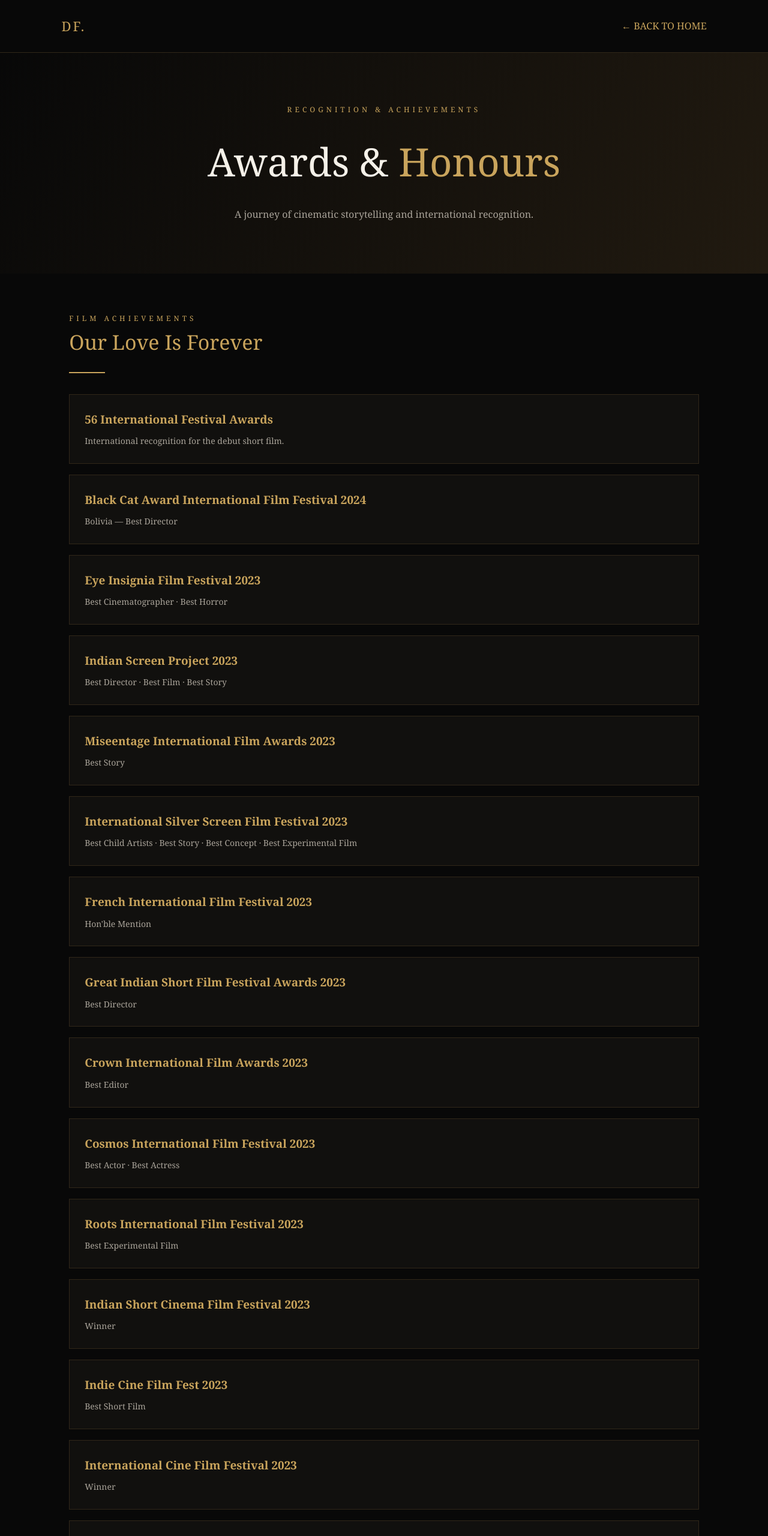
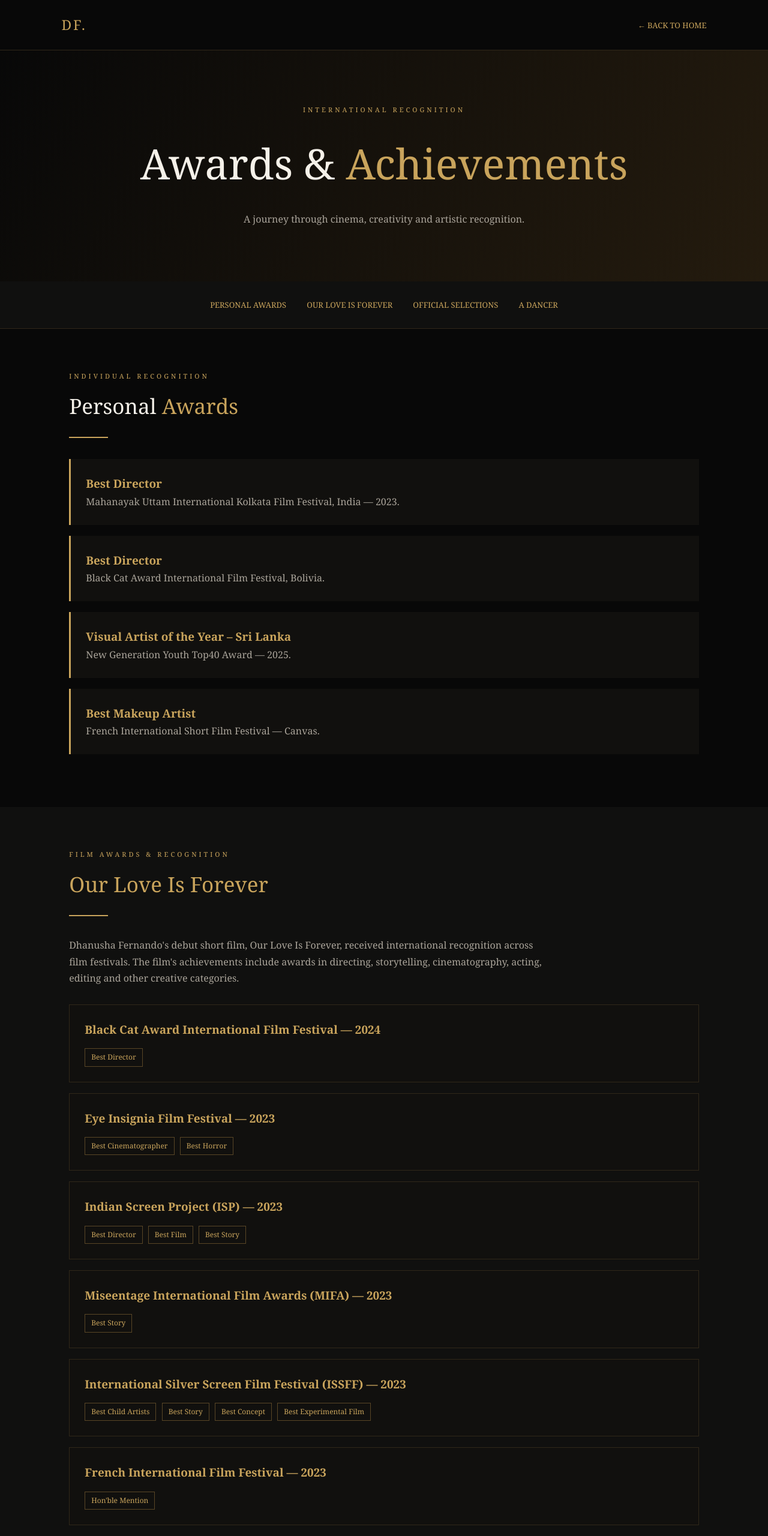
Before and after one commit to dhanushafernando/dhanushafernando.github.io, a plain HTML site: page awards.html in a window 1280 px wide. Shown: the top 2560 px of the page at 60% size. Drawn offline with Linux system fonts and the light colour scheme.

Commit message:
Revise awards page layout and content
Updated awards and achievements sections, modified styles, and added navigation links.

```diff
--- a/awards.html
+++ b/awards.html
@@ -3,6 +3,7 @@
 <head>
 <meta charset="UTF-8">
 <meta name="viewport" content="width=device-width, initial-scale=1.0">
+
 <title>Awards & Achievements | Dhanusha Fernando</title>
 
 <style>
@@ -12,6 +13,8 @@
     box-sizing: border-box;
 }
 
+html { scroll-behavior: smooth; }
+
 body {
     background: #080808;
     color: #f5f1e9;
@@ -20,38 +23,41 @@ body {
 }
 
 header {
-    padding: 25px 8%;
-    border-bottom: 1px solid #302719;
+    padding: 22px 8%;
     display: flex;
     justify-content: space-between;
     align-items: center;
+    border-bottom: 1px solid #302719;
+    background: #080808;
 }
 
 .logo {
     color: #c9a45c;
-    font-size: 22px;
+    font-size: 23px;
     letter-spacing: 3px;
 }
 
 header a {
     color: #c9a45c;
     text-decoration: none;
+    font-size: 13px;
 }
 
 .hero {
     text-align: center;
-    padding: 85px 20px;
-    background: linear-gradient(120deg, #080808, #211a10);
+    padding: 90px 20px;
+    background: linear-gradient(120deg, #080808, #241b0e);
 }
 
 .label {
     color: #c9a45c;
-    letter-spacing: 5px;
-    font-size: 12px;
+    letter-spacing: 4px;
+    font-size: 11px;
+    text-transform: uppercase;
 }
 
 h1 {
-    font-size: clamp(38px, 7vw, 65px);
+    font-size: clamp(40px, 7vw, 70px);
     font-weight: normal;
     margin: 20px 0;
 }
@@ -64,51 +70,101 @@ h1 span, h2 span {
     color: #aaa49a;
 }
 
+nav {
+    padding: 20px 8%;
+    text-align: center;
+    background: #10100f;
+    border-bottom: 1px solid #302719;
+}
+
+nav a {
+    color: #c9a45c;
+    text-decoration: none;
+    margin: 8px 15px;
+    font-size: 13px;
+    display: inline-block;
+}
+
 section {
-    padding: 65px 9%;
+    padding: 70px 9%;
 }
 
 h2 {
-    font-size: 34px;
+    font-size: 35px;
     font-weight: normal;
-    margin-bottom: 10px;
+    margin: 10px 0;
 }
 
 .line {
-    width: 60px;
+    width: 65px;
     height: 2px;
     background: #c9a45c;
-    margin: 20px 0 35px;
+    margin: 22px 0 35px;
 }
 
-.award {
+.intro {
+    color: #aaa49a;
+    max-width: 800px;
+    margin-bottom: 30px;
+}
+
+.festival {
     background: #11100e;
     border: 1px solid #302719;
     padding: 25px;
     margin-bottom: 18px;
+    transition: .3s;
 }
 
-.award h3 {
+.festival:hover {
+    border-color: #c9a45c;
+}
+
+.festival h3 {
     color: #c9a45c;
     font-size: 19px;
-    margin-bottom: 8px;
+    margin-bottom: 10px;
 }
 
-.award p {
-    color: #aaa49a;
+.festival p {
+    color: #d0c9bb;
     font-size: 14px;
 }
 
-.category {
+.tag {
+    display: inline-block;
     color: #c9a45c;
-    font-size: 11px;
-    letter-spacing: 2px;
-    text-transform: uppercase;
+    border: 1px solid #594626;
+    padding: 4px 10px;
+    margin: 5px 5px 0 0;
+    font-size: 12px;
+}
+
+.personal {
+    background: #11100e;
+    border-left: 3px solid #c9a45c;
+    padding: 25px;
+    margin-bottom: 18px;
+}
+
+.personal h3 {
+    color: #c9a45c;
+    font-size: 19px;
+}
+
+.personal p {
+    color: #aaa49a;
+}
+
+.note {
+    color: #aaa49a;
+    font-size: 13px;
+    margin-top: 20px;
 }
 
 footer {
     text-align: center;
-    padding: 25px;
+    padding: 30px;
     border-top: 1px solid #302719;
     color: #777;
     font-size: 12px;
@@ -116,7 +172,7 @@ footer {
 
 @media(max-width:600px) {
     section { padding: 50px 7%; }
-    header { padding: 20px 7%; }
+    header { padding: 18px 6%; }
 }
 </style>
 </head>
@@ -129,199 +185,273 @@ footer {
 </header>
 
 <div class="hero">
-    <div class="label">RECOGNITION & ACHIEVEMENTS</div>
-    <h1>Awards & <span>Honours</span></h1>
-    <p>A journey of cinematic storytelling and international recognition.</p>
+    <div class="label">International Recognition</div>
+    <h1>Awards & <span>Achievements</span></h1>
+    <p>A journey through cinema, creativity and artistic recognition.</p>
 </div>
 
-<section>
-    <div class="label">FILM ACHIEVEMENTS</div>
-    <h2><span>Our Love Is Forever</span></h2>
+<nav>
+    <a href="#personal">PERSONAL AWARDS</a>
+    <a href="#ourlove">OUR LOVE IS FOREVER</a>
+    <a href="#selections">OFFICIAL SELECTIONS</a>
+    <a href="#adancer">A DANCER</a>
+</nav>
+
+<section id="personal">
+
+    <div class="label">Individual Recognition</div>
+    <h2>Personal <span>Awards</span></h2>
     <div class="line"></div>
 
-    <div class="award">
-        <h3>56 International Festival Awards</h3>
-        <p>International recognition for the debut short film.</p>
+    <div class="personal">
+        <h3>Best Director</h3>
+        <p>Mahanayak Uttam International Kolkata Film Festival, India — 2023.</p>
     </div>
 
-    <div class="award">
-        <h3>Black Cat Award International Film Festival 2024</h3>
-        <p>Bolivia — Best Director</p>
+    <div class="personal">
+        <h3>Best Director</h3>
+        <p>Black Cat Award International Film Festival, Bolivia.</p>
     </div>
 
-    <div class="award">
-        <h3>Eye Insignia Film Festival 2023</h3>
-        <p>Best Cinematographer · Best Horror</p>
+    <div class="personal">
+        <h3>Visual Artist of the Year – Sri Lanka</h3>
+        <p>New Generation Youth Top40 Award — 2025.</p>
     </div>
 
-    <div class="award">
-        <h3>Indian Screen Project 2023</h3>
-        <p>Best Director · Best Film · Best Story</p>
+    <div class="personal">
+        <h3>Best Makeup Artist</h3>
+        <p>French International Short Film Festival — Canvas.</p>
     </div>
 
-    <div class="award">
-        <h3>Miseentage International Film Awards 2023</h3>
-        <p>Best Story</p>
+</section>
+
+<section id="ourlove" style="background:#10100f;">
+
+    <div class="label">Film Awards & Recognition</div>
+    <h2><span>Our Love Is Forever</span></h2>
+
+    <div class="line"></div>
+
+    <p class="intro">
+        Dhanusha Fernando's debut short film, Our Love Is Forever,
+        received international recognition across film festivals.
+        The film's achievements include awards in directing,
+        storytelling, cinematography, acting, editing and other
+        creative categories.
+    </p>
+
+    <div class="festival">
+        <h3>Black Cat Award International Film Festival — 2024</h3>
+        <span class="tag">Best Director</span>
     </div>
 
-    <div class="award">
-        <h3>International Silver Screen Film Festival 2023</h3>
-        <p>Best Child Artists · Best Story · Best Concept · Best Experimental Film</p>
+    <div class="festival">
+        <h3>Eye Insignia Film Festival — 2023</h3>
+        <span class="tag">Best Cinematographer</span>
+        <span class="tag">Best Horror</span>
     </div>
 
-    <div class="award">
-        <h3>French International Film Festival 2023</h3>
-        <p>Hon'ble Mention</p>
+    <div class="festival">
+        <h3>Indian Screen Project (ISP) — 2023</h3>
+        <span class="tag">Best Director</span>
+        <span class="tag">Best Film</span>
+        <span class="tag">Best Story</span>
     </div>
 
-    <div class="award">
-        <h3>Great Indian Short Film Festival Awards 2023</h3>
-        <p>Best Director</p>
+    <div class="festival">
+        <h3>Miseentage International Film Awards (MIFA) — 2023</h3>
+        <span class="tag">Best Story</span>
     </div>
 
-    <div class="award">
-        <h3>Crown International Film Awards 2023</h3>
-        <p>Best Editor</p>
+    <div class="festival">
+        <h3>International Silver Screen Film Festival (ISSFF) — 2023</h3>
+        <span class="tag">Best Child Artists</span>
+        <span class="tag">Best Story</span>
+        <span class="tag">Best Concept</span>
+        <span class="tag">Best Experimental Film</span>
     </div>
 
-    <div class="award">
-        <h3>Cosmos International Film Festival 2023</h3>
-        <p>Best Actor · Best Actress</p>
+    <div class="festival">
+        <h3>French International Film Festival — 2023</h3>
+        <span class="tag">Hon'ble Mention</span>
     </div>
 
-    <div class="award">
-        <h3>Roots International Film Festival 2023</h3>
-        <p>Best Experimental Film</p>
+    <div class="festival">
+        <h3>Great Indian Short Film Festival Awards (GISFA) — 2023</h3>
+        <span class="tag">Best Director</span>
     </div>
 
-    <div class="award">
-        <h3>Indian Short Cinema Film Festival 2023</h3>
-        <p>Winner</p>
+    <div class="festival">
+        <h3>Crown International Film Awards (CIFA) — 2023</h3>
+        <span class="tag">Best Editor</span>
     </div>
 
-    <div class="award">
-        <h3>Indie Cine Film Fest 2023</h3>
-        <p>Best Short Film</p>
+    <div class="festival">
+        <h3>Cosmos International Film Festival — 2023</h3>
+        <span class="tag">Best Actor</span>
+        <span class="tag">Best Actress</span>
     </div>
 
-    <div class="award">
-        <h3>International Cine Film Festival 2023</h3>
-        <p>Winner</p>
+    <div class="festival">
+        <h3>Roots International Film Festival — 2023</h3>
+        <span class="tag">Best Experimental Film</span>
     </div>
 
-    <div class="award">
-        <h3>Indian International Feature & Short Film Festival 2023</h3>
-        <p>Best Film · Best Director · Best Story · Best Cinematographer · Best Editor</p>
+    <div class="festival">
+        <h3>Indian Short Cinema Film Festival — 2023</h3>
+        <span class="tag">Winner</span>
     </div>
 
-    <div class="award">
-        <h3>Golden Film Achievers Award 2023</h3>
-        <p>Best Cinematographer · Best Dramatic Art Film</p>
+    <div class="festival">
+        <h3>Indie Cine Film Fest — 2023</h3>
+        <span class="tag">Best Short Film</span>
     </div>
 
-    <div class="award">
-        <h3>Mahanayak Uttam International Kolkata Film Festival 2023</h3>
-        <p>Best Dialogues</p>
+    <div class="festival">
+        <h3>International Cine Film Festival — 2023</h3>
+        <span class="tag">Winner</span>
     </div>
 
-    <div class="award">
-        <h3>Star Bharat Film Festival 2023</h3>
-        <p>Best Actress · Best Horror Film</p>
+    <div class="festival">
+        <h3>Indian International Feature & Short Film Festival — 2023</h3>
+        <span class="tag">Best Film</span>
+        <span class="tag">Best Director</span>
+        <span class="tag">Best Story</span>
+        <span class="tag">Best Cinematographer</span>
+        <span class="tag">Best Editor</span>
     </div>
 
-    <div class="award">
-        <h3>Royal Peacock Film Festival 2023</h3>
-        <p>Best Story · Best Screenplay · Best Director · Best Horror Film</p>
+    <div class="festival">
+        <h3>Golden Film Achievers Award (GFAA) — 2023</h3>
+        <span class="tag">Best Cinematographer</span>
+        <span class="tag">Best Dramatic Art Film</span>
     </div>
 
-    <div class="award">
-        <h3>International Chalchitra Rolling Awards 2023</h3>
-        <p>Best Director</p>
+    <div class="festival">
+        <h3>Mahanayak Uttam International Kolkata Film Festival — 2023</h3>
+        <span class="tag">Best Dialogues</span>
     </div>
 
-    <div class="award">
-        <h3>Bioscope Cine International Film Festival 2023</h3>
-        <p>Best Director</p>
+    <div class="festival">
+        <h3>Star Bharat Film Festival — 2023</h3>
+        <span class="tag">Best Actress</span>
+        <span class="tag">Best Horror Film</span>
     </div>
 
-    <div class="award">
-        <h3>Satyajit Ritwik Mrinal International Kolkata Film Festival 2023</h3>
-        <p>Best International Film</p>
+    <div class="festival">
+        <h3>Royal Peacock Film Festival — 2023</h3>
+        <span class="tag">Best Story</span>
+        <span class="tag">Best Screenplay</span>
+        <span class="tag">Best Director</span>
+        <span class="tag">Best Horror Film</span>
     </div>
 
-    <div class="award">
-        <h3>Japan International Global Film Festival 2024</h3>
-        <p>Best Film · Best Director · Best Story · Best Screenplay · Best Cinematography · Best Editor</p>
+    <div class="festival">
+        <h3>International Chalchitra Rolling Awards — 2023</h3>
+        <span class="tag">Best Director</span>
     </div>
+
+    <div class="festival">
+        <h3>Bioscope Cine International Film Festival — 2023</h3>
+        <span class="tag">Best Director</span>
+    </div>
+
+    <div class="festival">
+        <h3>Satyajit Ritwik Mrinal International Kolkata Film Festival — 2023</h3>
+        <span class="tag">Best International Film</span>
+    </div>
+
+    <div class="festival">
+        <h3>Japan International Global Film Festival — 2024</h3>
+        <span class="tag">Best Film</span>
+        <span class="tag">Best Director</span>
+        <span class="tag">Best Story</span>
+        <span class="tag">Best Screenplay</span>
+        <span class="tag">Best Cinematography</span>
+        <span class="tag">Best Editor</span>
+    </div>
+
+    <p class="note">
+        Award categories are listed as film achievements.
+        Individual recipient names can be added when confirmed.
+    </p>
+
 </section>
 
-<section style="background:#10100f;">
-    <div class="label">FESTIVAL RECOGNITION</div>
-    <h2><span>Official Selections</span></h2>
+<section id="selections">
+
+    <div class="label">Festival Participation</div>
+    <h2>Official <span>Selections</span></h2>
     <div class="line"></div>
 
-    <div class="award">
-        <p>Swastik National Short Film Festival 2023</p>
+    <p class="intro">
+        Our Love Is Forever was also selected by the following
+        film festival programmes and sessions.
+    </p>
+
+    <div class="festival">
+        <h3>Swastik National Short Film Festival — 2023</h3>
+        <span class="tag">Official Selection</span>
     </div>
 
-    <div class="award">
-        <p>Dhanbad International Film Festival 2023</p>
+    <div class="festival">
+        <h3>Dhanbad International Film Festival — 2023</h3>
+        <span class="tag">Official Selection</span>
     </div>
 
-    <div class="award">
-        <p>Almora International Film Awards 2023</p>
+    <div class="festival">
+        <h3>Almora International Film Awards — 2023</h3>
+        <span class="tag">Official Selection</span>
     </div>
 
-    <div class="award">
-        <p>Lift-Off Global Network Sessions 2023</p>
+    <div class="festival">
+        <h3>Lift-Off Global Network Sessions — 2023</h3>
+        <span class="tag">Selection</span>
     </div>
 
-    <div class="award">
-        <p>First-Time Filmmaker Sessions 2023</p>
+    <div class="festival">
+        <h3>First-Time Filmmaker Sessions — 2023</h3>
+        <span class="tag">Selection</span>
     </div>
 
-    <div class="award">
-        <p>Lift-Off Filmmaker Sessions 2023</p>
+    <div class="festival">
+        <h3>Lift-Off Filmmaker Sessions — 2023</h3>
+        <span class="tag">Selection</span>
     </div>
+
 </section>
 
-<section>
-    <div class="label">PERSONAL RECOGNITION</div>
-    <h2><span>Individual Achievements</span></h2>
+<section id="adancer" style="background:#10100f;">
+
+    <div class="label">Film Recognition</div>
+    <h2><span>A Dancer (නැට්ටුවෙක්)</span></h2>
     <div class="line"></div>
 
-    <div class="award">
-        <h3>Best Director — Kolkata, India</h3>
-        <p>2023</p>
+    <p class="intro">
+        A Sinhala psychological drama directed by Dhanusha Fernando.
+        The film's international festival journey includes submissions,
+        selections and screenings. Confirmed awards and nominations
+        will be added as they are announced.
+    </p>
+
+    <div class="festival">
+        <h3>Black Cat Award International Film Festival — 2026</h3>
+        <span class="tag">Official Selection</span>
+        <span class="tag">International Screening</span>
+        <p>La Paz, Bolivia — November 11–15, 2026.</p>
     </div>
 
-    <div class="award">
-        <h3>Visual Artist of the Year — Sri Lanka</h3>
-        <p>New Generation Youth Top40 Award 2025</p>
-    </div>
+    <p class="note">
+        Other festival submissions are not presented as awards or
+        official selections unless confirmation has been received.
+    </p>
 
-    <div class="award">
-        <h3>Best Makeup Artist</h3>
-        <p>French International Short Film Festival — Canvas</p>
-    </div>
-</section>
-
-<section style="background:#10100f;">
-    <div class="label">LATEST FILM</div>
-    <h2><span>A Dancer (නැට්ටුවෙක්)</span></h2>
-    <div class="line"></div>
-    <div class="award">
-        <p>
-            A Sinhala psychological drama directed by Dhanusha Fernando.
-            Its international festival journey and confirmed achievements
-            will be updated here.
-        </p>
-    </div>
 </section>
 
 <footer>
     © 2026 Dhanusha Fernando. All Rights Reserved.
+    <br>Film Director · Writer · Editor · Visual Artist
 </footer>
 
 </body>
-  </html>
+    </html>
```
